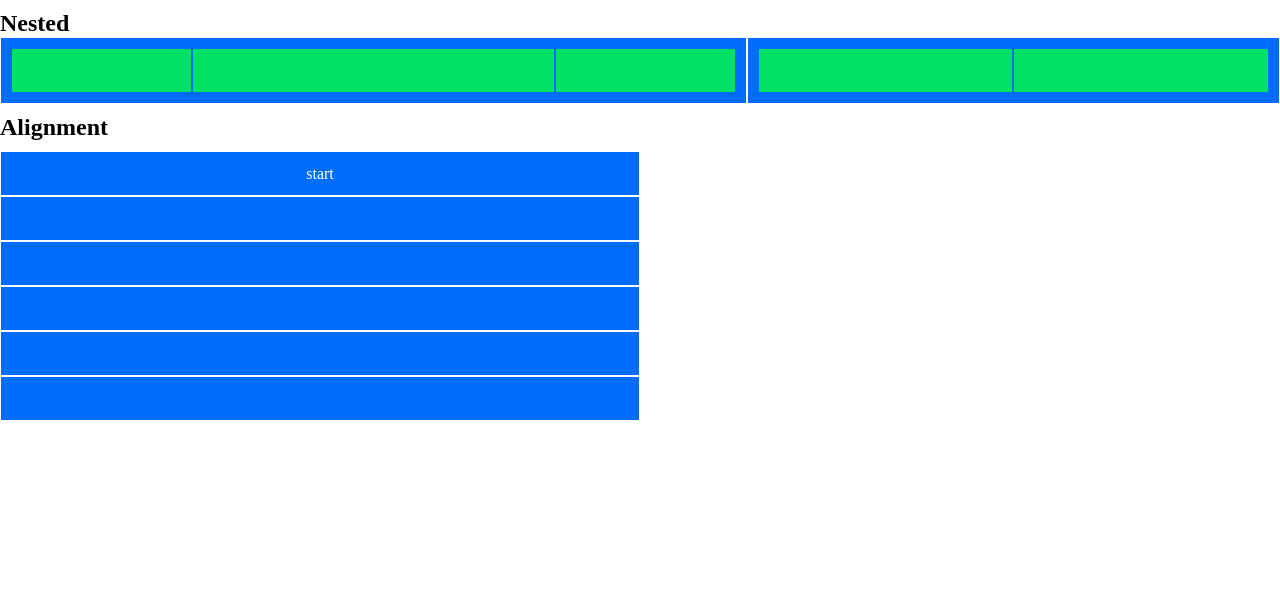
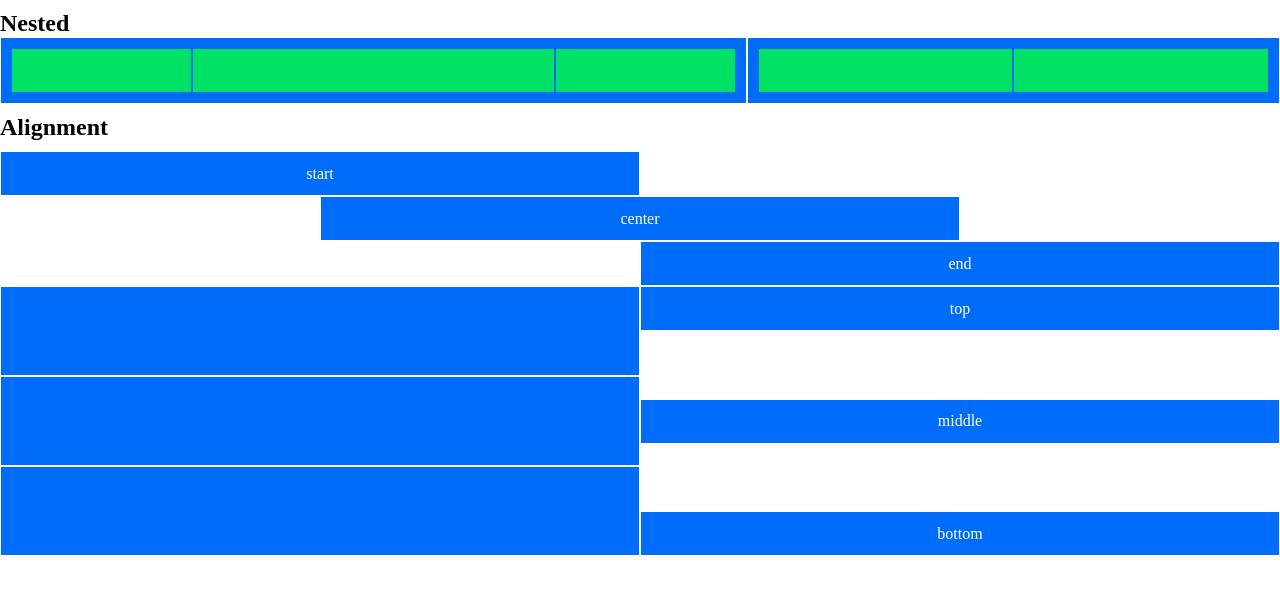
Before and after one commit to CarloSalaris/html-css-12bool, a plain HTML site: page bonus/index.html in a window 1280 px wide. Drawn offline with Linux system fonts and the light colour scheme.

Commit message:
Bonus fixed rules + Alignment section

```diff
--- a/bonus/css/12bool.css
+++ b/bonus/css/12bool.css
@@ -140,36 +140,36 @@
 
 /* align */
 
-.col-align-start {
+.row-align-start {
     justify-content: flex-start;
 }
 
-.col-align-center {
+.row-align-center {
     justify-content: center;
 }
 
-.col-align-end {
+.row-align-end {
     justify-content: flex-end;
 }
 
-.col-align-top {
+.row-align-top {
     align-items: flex-start;
 }
 
-.col-align-middle {
+.row-align-middle {
     align-items: center;
 }
 
-.col-align-bottom {
+.row-align-bottom {
     align-items: flex-end;
 }
 
 /* justify */
 
-.col-space-around {
+.row-space-around {
     justify-content: space-around;
 }
 
-.col-space-between {
+.row-space-between {
     justify-content: space-between;
 }
--- a/bonus/css/style.css
+++ b/bonus/css/style.css
@@ -24,6 +24,10 @@ section {
     border: solid 1px #006cfa;
 }
 
+.doble-height {
+    height: 90px;
+}
+
 /* DEBUG */
 
 /* .row-block {
--- a/bonus/index.html
+++ b/bonus/index.html
@@ -52,33 +52,36 @@
             <div class="row-block">
 
                 <!-- Start -->
-                <div class="row">
-                    <col-1 class="col-6">start</col-1>
+                <div class="row row-align-start">
+                    <div class="col-6">start</div>
                 </div>
 
                 <!-- center -->
-                <div class="row">
-                    <col-1 class="col-6"></col-1>
+                <div class="row row-align-center">
+                    <div class="col-6">center</div>
                 </div>
 
                 <!-- end -->
-                <div class="row">
-                    <col-1 class="col-6"></col-1>
+                <div class="row row-align-end">
+                    <div class="col-6">end</div>
                 </div>
 
                 <!-- top -->
-                <div class="row">
-                    <col-1 class="col-6"></col-1>
+                <div class="row row-align-top">
+                    <div class="col doble-height"></div>
+                    <div class="col-6">top</div>
                 </div>
 
                 <!-- middle -->
-                <div class="row">
-                    <col-1 class="col-6"></col-1>
+                <div class="row row-align-middle">
+                    <div class="col doble-height"></div>
+                    <div class="col-6">middle</div>
                 </div>
 
                 <!-- bottom -->
-                <div class="row">
-                    <col-1 class="col-6"></col-1>
+                <div class="row row-align-bottom">
+                    <div class="col doble-height"></div>
+                    <div class="col-6">bottom</div>
                 </div>
 
             </div>
```
